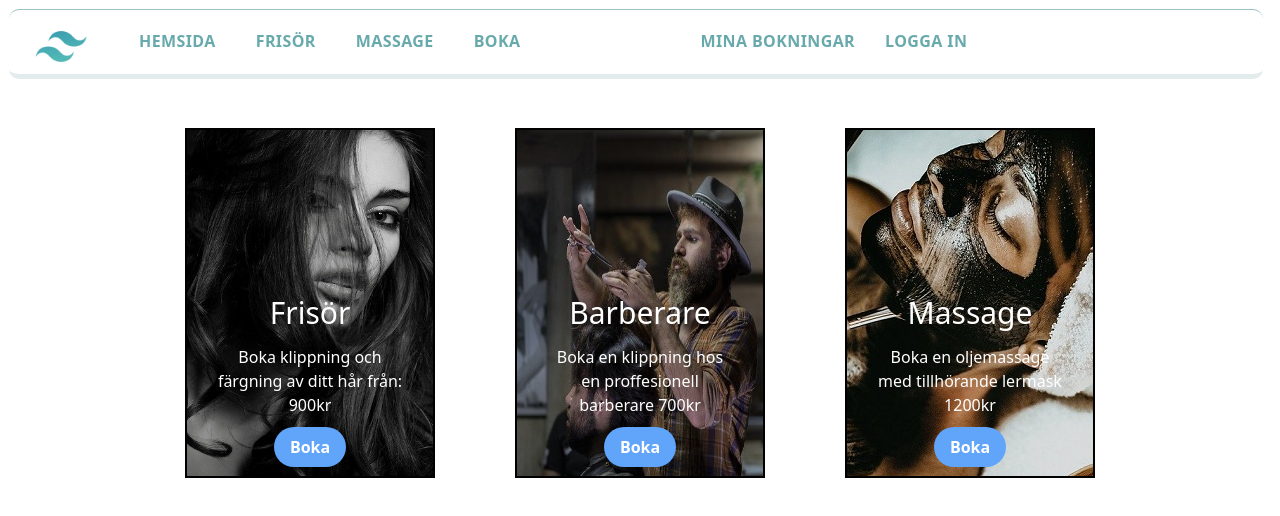
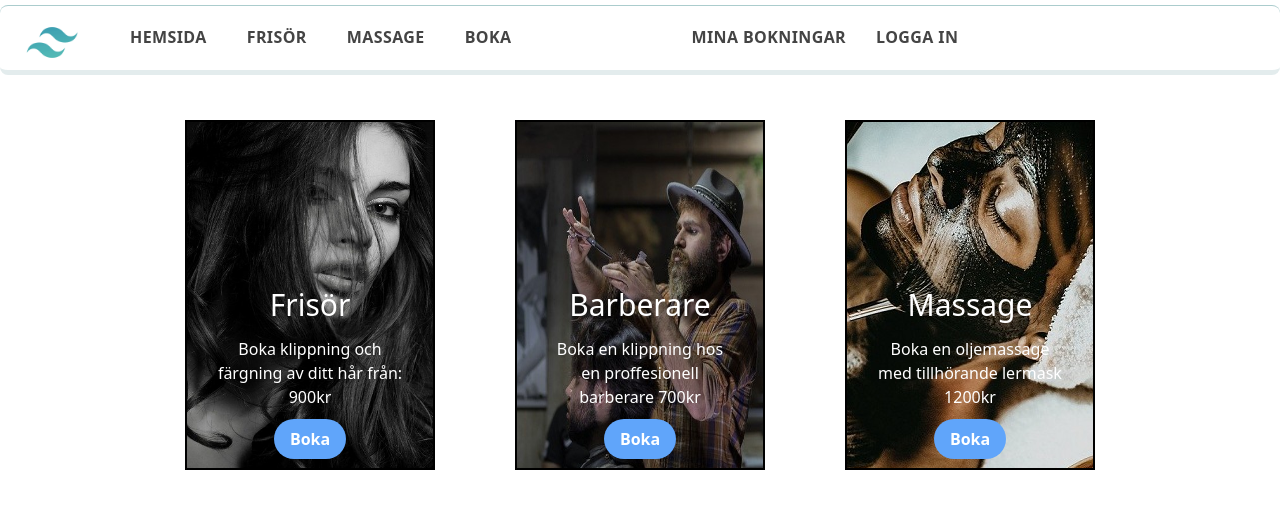
Before and after one commit to susdufva/ReactTest, a React (Create React App) app: page / in a window 1280 px wide. Shown: the top 516 px of the page. Built offline with nearby package versions, Linux system fonts and the light colour scheme.

Commit message:
Nav styling changed

```diff
--- a/src/components/Nav.css
+++ b/src/components/Nav.css
@@ -1,15 +1,15 @@
 .Nav{
     border-bottom: solid rgba(91, 144, 145, 0.171) 5px;
-    border-top: solid rgba(95, 158, 160, 0.637) 1px;
-    border-radius: 10px;
-    Color:  rgba(81, 157, 160, 0.87);
+    border-top: solid rgba(95, 158, 160, 0.521) 1px;
+    border-radius: 8px;
+    Color:  rgb(68, 68, 68);
     background-image: url(./img/logo4.png);
     background-repeat: no-repeat;
     background-size: 80px;
     background-position: 5px 14px;
     height: 70px;
-    width: 98%;
-    margin: 9px;
+    width: 100%;
+    margin: 5px 0px;
     display: flex;
 }
 .Link{
```
Also changed, not shown: Github länk.txt (added), 1 other file (tests, documents, lock files or other folders).
